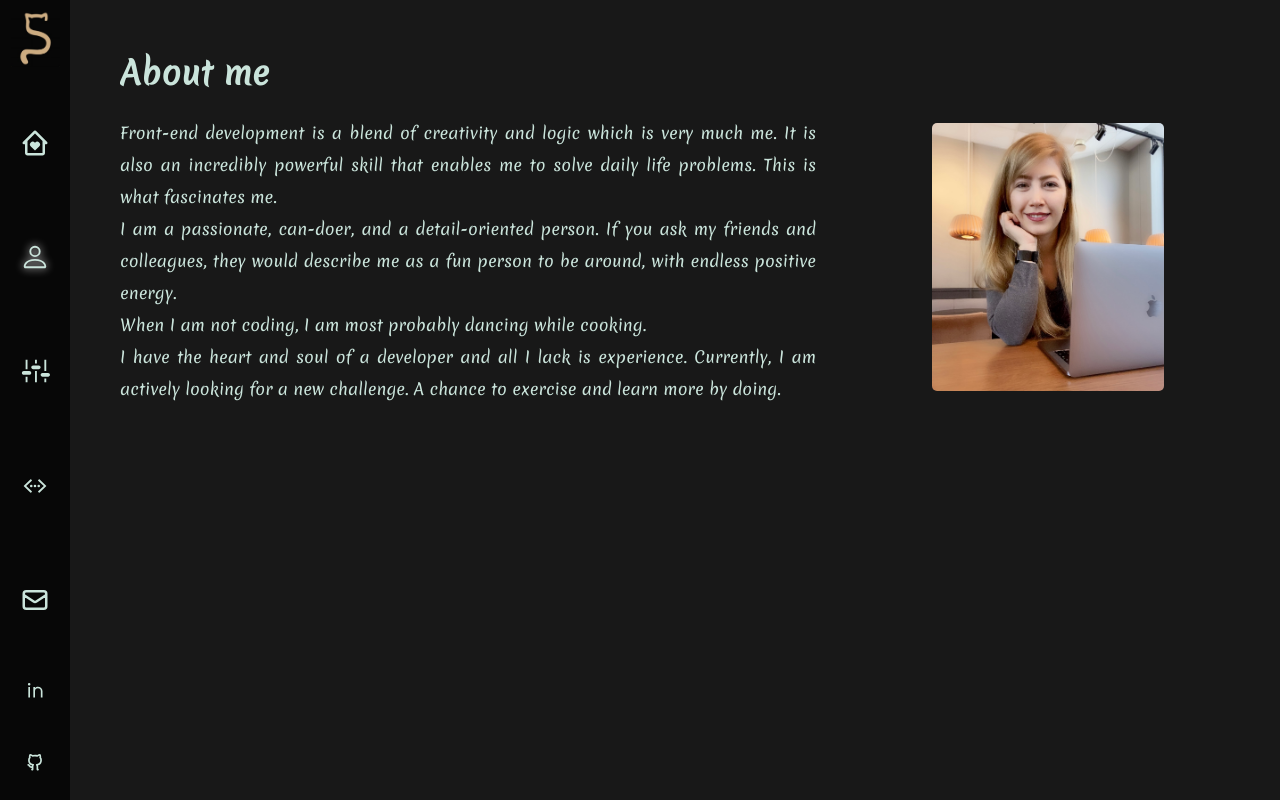
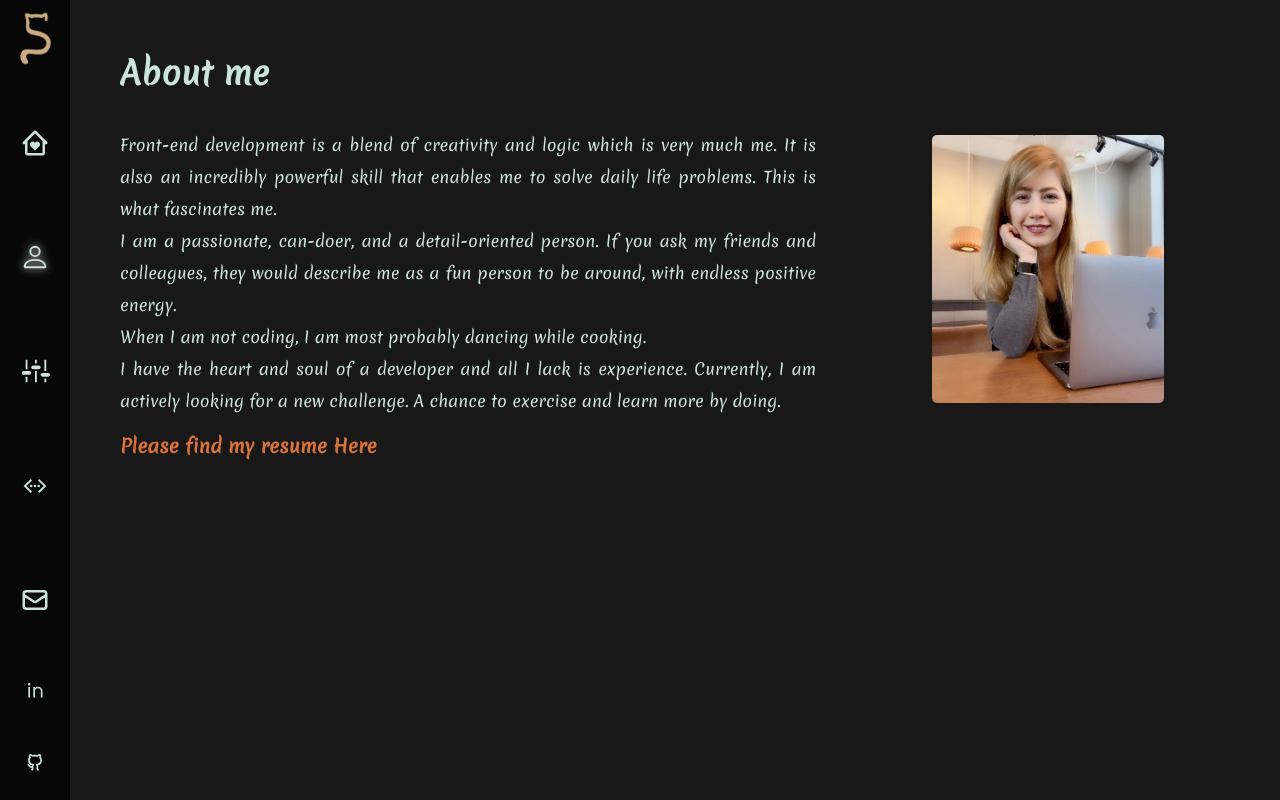
Before and after one commit to Solymaz/Solmaz-Portfolio, a React (Create React App) app: page /about in a window 1280 px wide. Built offline with nearby package versions, Linux system fonts and the light colour scheme.

Commit message:
added resume and meta tag key words and description

```diff
--- a/public/index.html
+++ b/public/index.html
@@ -5,19 +5,22 @@
     <link rel="icon" href="%PUBLIC_URL%/favicon.ico" />
     <meta name="viewport" content="width=device-width, initial-scale=1" />
     <meta name="theme-color" content="#000000" />
+    <meta name="description" content="Solmaz, creative front-end developer" />
     <meta
-      name="description"
-      content="Web site created using create-react-app"
+      name="keyword"
+      content="portfolio, react, javascript, developer, front-end developer"
     />
-
-  <link rel="preconnect" href="https://fonts.gstatic.com">
-<link href="https://fonts.googleapis.com/css2?family=Merienda&display=swap" rel="stylesheet">
+    <link rel="preconnect" href="https://fonts.gstatic.com" />
+    <link
+      href="https://fonts.googleapis.com/css2?family=Merienda&display=swap"
+      rel="stylesheet"
+    />
 
     <link rel="apple-touch-icon" href="%PUBLIC_URL%/logo192.png" />
 
     <link rel="manifest" href="%PUBLIC_URL%/manifest.json" />
 
-    <title>Solmaz</title>
+    <title>Solmaz portfolio</title>
   </head>
   <body>
     <noscript>You need to enable JavaScript to run this app.</noscript>
--- a/src/Pages/About/About.js
+++ b/src/Pages/About/About.js
@@ -27,7 +27,16 @@ const About = () => {
         experience. Currently, I am actively looking for a new challenge. A
         chance to exercise and learn more by doing.
       </div>
-
+      <h3 className="CV">
+        Please find my resume{" "}
+        <a
+          href="https://www.linkedin.com/in/solmaz-seyedmousavi/detail/overlay-view/urn:li:fsd_profileTreasuryMedia:(ACoAABm7nGQBE-3zOXWOXIeZePRD1sZLYzg5K6k,1612996584823)/"
+          target="_blank"
+          rel="noreferrer"
+        >
+          Here
+        </a>
+      </h3>
       <img className="photo" src="./sol2.JPG" alt="Solmaz" />
     </motion.div>
   );
--- a/src/Pages/About/about.css
+++ b/src/Pages/About/about.css
@@ -25,6 +25,17 @@
   grid-area: photo;
   display: grid;
 }
+.CV {
+  margin-top: 15px;
+  color: #da723c;
+}
+.CV a {
+  text-decoration: none;
+  color: #da723c;
+}
+.CV a:hover {
+  text-decoration: underline;
+}
 @media only screen and (max-width: 768px) {
   .about-content {
     display: grid;
```
